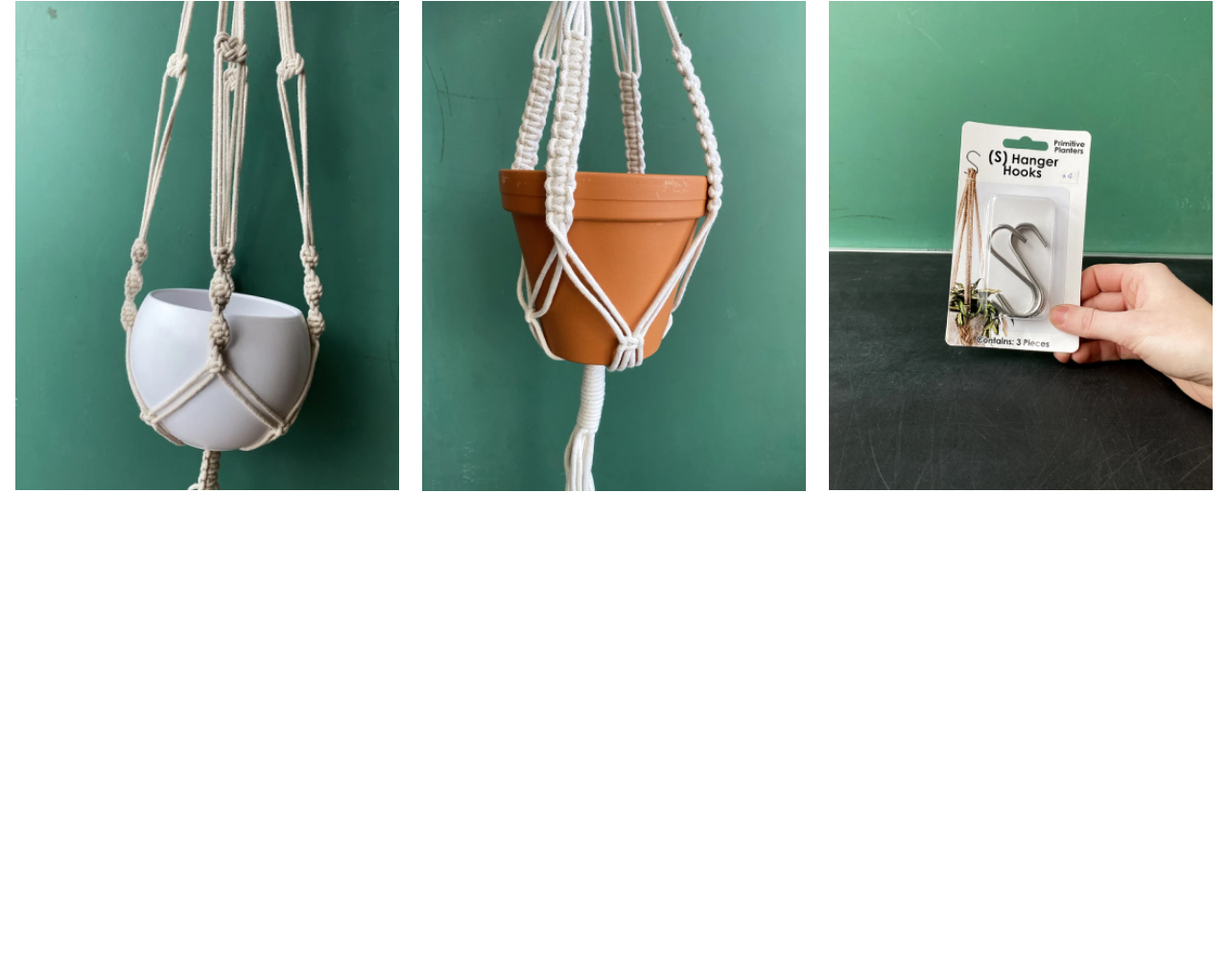
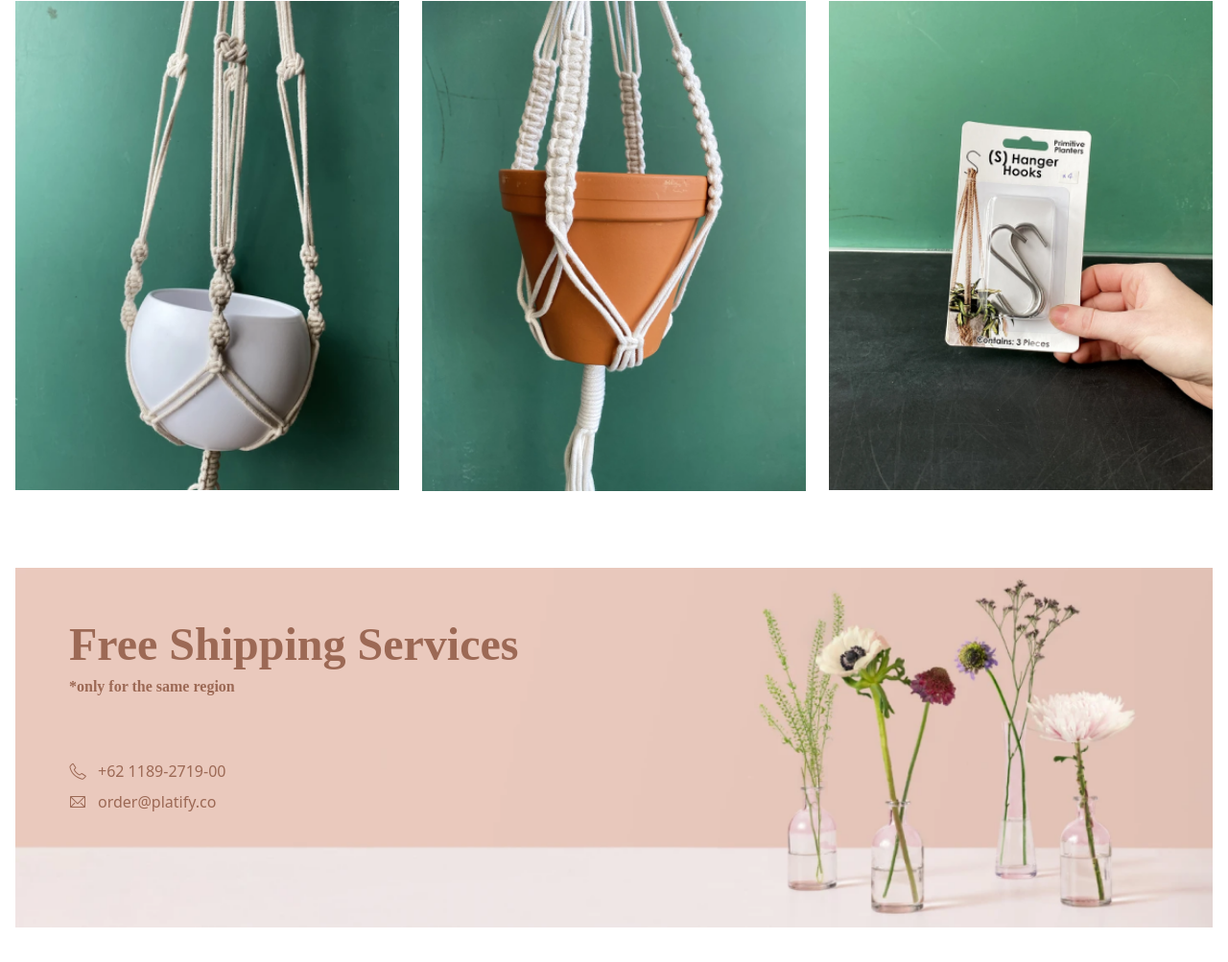
Before and after one commit to ibrohim-abdurahimov/lesson21, a plain HTML site: page index.html in a window 1280 px wide. Shown: the part 2409-3412 px from the top of the page at 96% size. Before the commit the page ends 3001 px from the top, so only its background shows below. Drawn offline with nearby package versions, Linux system fonts and the light colour scheme; a web font is replaced by a local one.

Commit message:
new section

```diff
--- a/index.html
+++ b/index.html
@@ -253,6 +253,27 @@
                 </div>
             </div>
         </section>
+        <section>
+            <div class="container mx-auto px-4">
+                <div class="mt-9 mb-9 relative">
+                    <img class="object-cover w-full max-[356px]:h-[120px]" src="./assets/img/image 13.png" alt="">
+                    <div class="absolute top-14 left-14 max-md:top-8 max-[600px]:top-5 max-[600px]:left-5 max-[440px]:top-3 max-[400px]:top-1">
+                        <p class="text-5xl font-[Monster] text-[#9C6955] font-semibold max-w-[490px] max-xl:text-4xl max-lg:text-3xl max-md:text-2xl max-[560px]:text-xl max-[440px]:text-lg max-[360px]:text-base">Free Shipping Services</p>
+                        <p class="mt-2 font-[Monster] text-[#9C6955] font-semibold max-sm:text-sm max-[560px]:text-xs max-[440px]:mt-1 max-[360px]: tex-[10px]">*only for the same region</p>
+                        <div>
+                            <div class="mt-16 flex gap-3 items-center max-xl:mt-10 max-lg:mt-3 max-[500px]:mt-2">
+                                <img src="./assets/img/clarity_phone-handset-line.svg" alt="">
+                                <p class="text-[#9C6955] max-sm:text-sm max-[500px]:text-xs">+62 1189-2719-00</p>
+                            </div>
+                            <div class="mt-2 flex gap-3 items-center max-[500px]:mt-1">
+                                <img  src="./assets/img/clarity_email-line.svg" alt="">
+                                <p class="text-[#9C6955] max-sm:text-sm max-[500px]:text-xs">order@platify.co</p>
+                            </div>
+                        </div>
+                    </div>
+                </div>
+            </div>
+        </section>
     </main>
 </body>
 </html>
```
Also changed, not shown: assets/img/clarity_email-line.svg (added), assets/img/clarity_phone-handset-line.svg (added), assets/img/image 13.png (added).
